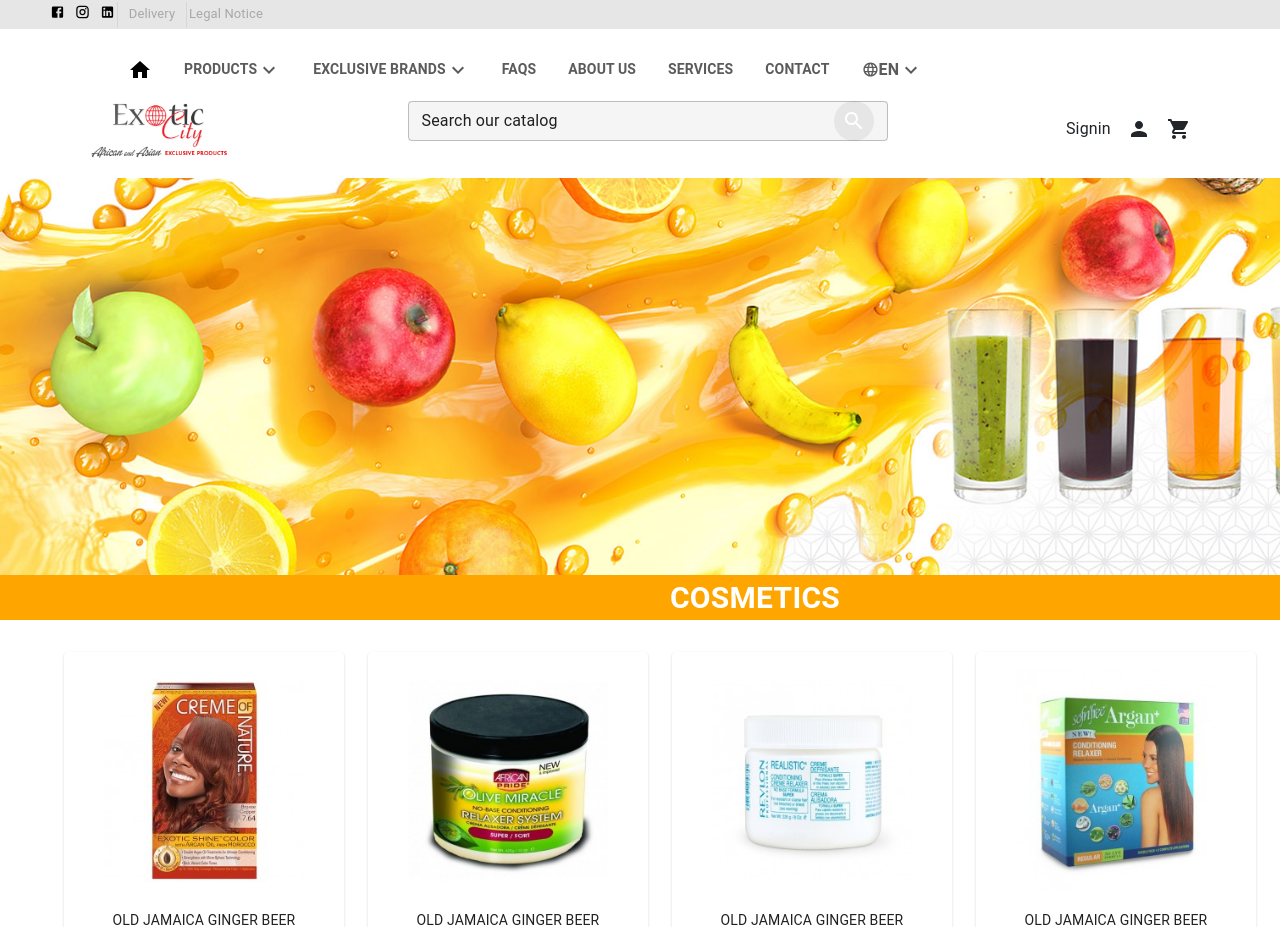
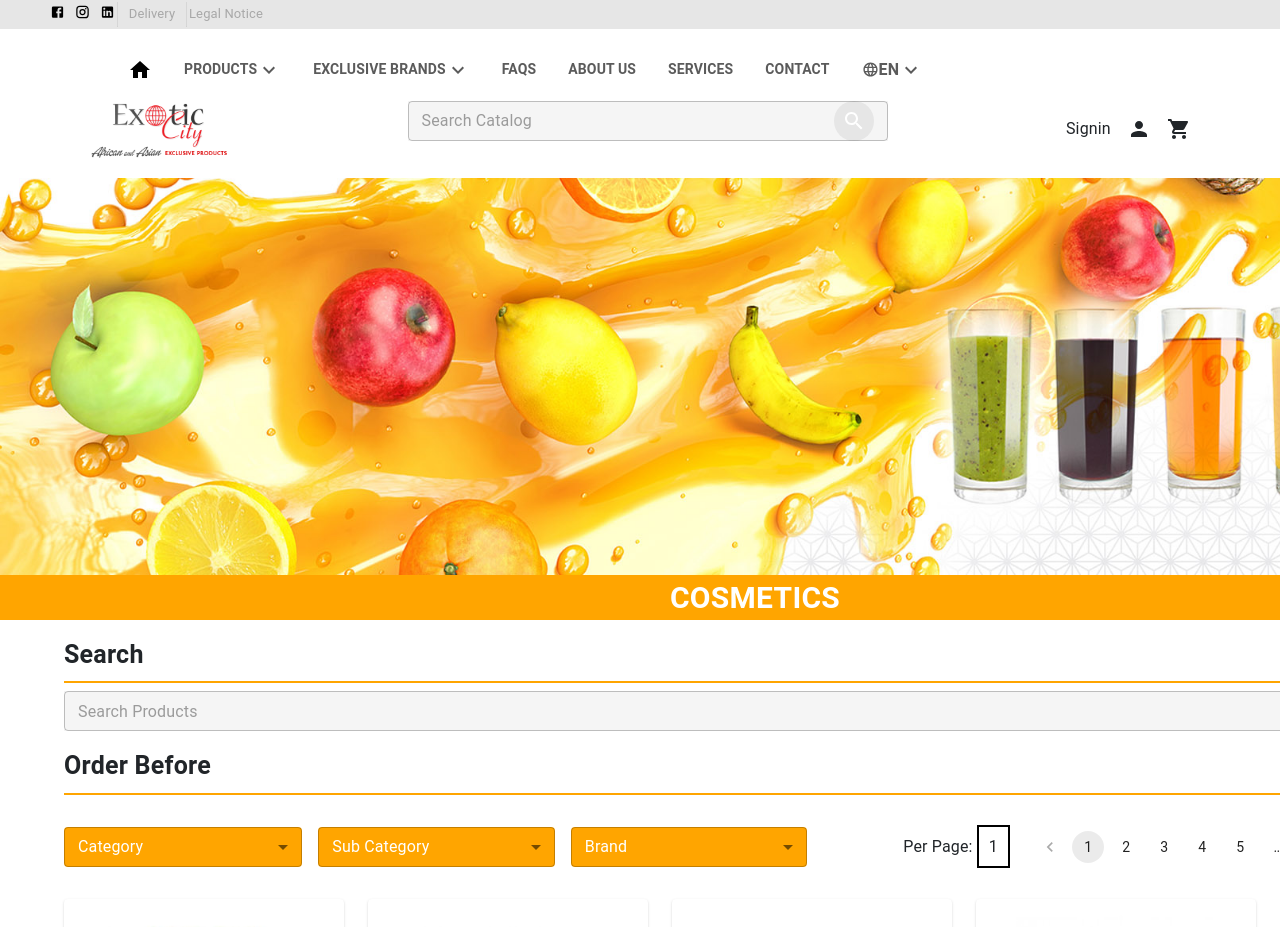
Before and after one commit to Haseebinvader/Exotic-City, a React (Vite) app: page /Cosmetics in a window 1280 px wide. Shown: the top 927 px of the page. Built offline with nearby package versions, Linux system fonts and the light colour scheme.

Commit message:
new update

```diff
--- a/src/pages/Product_Pages/Cosmetics.jsx
+++ b/src/pages/Product_Pages/Cosmetics.jsx
@@ -1,6 +1,6 @@
 import { Grid, Typography } from "@mui/material"
 import Drinks_Img from '../../assets/jpeg/DRINKS.jpg'
-// import Filters from "../../views/products/filters"
+import Filters from "../../views/products/filters"
 import Cosmetic_Card from "../../views/products/Cosmetic_Card"
 const Cosmetics = () => {
     return (
@@ -9,7 +9,7 @@
                 <img src={Drinks_Img} width='1510px' />
                 <Typography sx={{ textAlign: 'center', fontSize: '30px', fontWeight: '600', color: '#fff', backgroundColor: 'orange' }}>COSMETICS</Typography>
             </Grid>
-            {/* <Filters /> */}
+            <Filters />
             <Cosmetic_Card />
         </Grid>
 
--- a/src/pages/Product_Pages/Hair.jsx
+++ b/src/pages/Product_Pages/Hair.jsx
@@ -1,6 +1,6 @@
 import { Grid, Typography } from "@mui/material"
 import Drinks_Img from '../../assets/jpeg/DRINKS.jpg'
-// import Filters from "../../views/products/filters"
+import Filters from "../../views/products/filters"
 import Hair_Card from "../../views/products/Hair_Card"
 const Hair = () => {
     return (
@@ -9,7 +9,7 @@
                 <img src={Drinks_Img} width='1510px' />
                 <Typography sx={{ textAlign: 'center', fontSize: '30px', fontWeight: '600', color: '#fff', backgroundColor: 'orange' }}>HAIR</Typography>
             </Grid>
-            {/* <Filters /> */}
+            <Filters />
             <Hair_Card />
         </Grid>
 
--- a/src/views/home/Nav_Search.jsx
+++ b/src/views/home/Nav_Search.jsx
@@ -11,12 +11,12 @@
 
     return (
         <Grid container sx={{ width: '100%', display: 'flex', justifyContent: 'space-around', pt: '1.2rem', height: '6rem', textAlign: 'center' }} xs={12}>
-            <Hidden mdUp><Grid item alignItems='center'><MenuIcon /></Grid>  </Hidden>
+            <Hidden mdUp><Grid item alignItems='center'><MenuIcon /></Grid></Hidden>
             <Grid item> <img src={LOGO} style={{ width: '140px' }} /></Grid>
             <Hidden mdDown>
 
                 <Grid item > <TextField
-                    sx={{ backgroundColor: '#F5F5F5', width: '30rem', border: 'none', position: 'end' }} size='small' variant="outlined" value="Search our catalog"
+                    sx={{ backgroundColor: '#F5F5F5', width: '30rem', border: 'none', position: 'end' }} size='small' variant="outlined" placeholder="Search Catalog"
                     InputProps={{ endAdornment: (<IconButton sx={{ backgroundColor: '#E6E6E6', color: '#fff' }}><SearchIcon /></IconButton>) }} />
                 </Grid>
             </Hidden>
--- a/src/views/home/Services.jsx
+++ b/src/views/home/Services.jsx
@@ -3,11 +3,10 @@
 import propos from '../../assets/jpeg/propos.jpg'
 const Services = () => {
     return (
-        <Grid container sx={{ display: 'flex', justifyContent: 'space-around', mt: '2rem' }}>
+        <Grid container sx={{ display: 'flex', justifyContent: 'space-around', mt: '2rem', height: '100%', pb: '2rem' }}>
             <Grid item>
                 <Typography textAlign='center' fontSize='35px'>A PROPOS</Typography>
                 <Box style={{ width: '100% ', height: '2px', backgroundColor: 'red', margin: '8px 0', }} ></Box>
-
                 <Box sx={{ display: 'flex', justifyContent: 'space-evenly', mt: '4rem' }}>
                     <Typography><img src={propos} width='90%' /></Typography>
                     <Typography width='18rem' fontSize='14px'>Feel,To taste,To explore,Like, To share.Words that define the very essence of Exotic City, a major player in the production and distribution of food, beverages and personal care products from Asia and Africa. As a producer and distributor, we want to create a dialogue between cultures, encourage diversity and fully subscribe to the societal challenges of openness and integration. We are proud owners of brands like Africa Village, Congo nature, Royal Village, De Chez Nous, Care n Clear, Thai Village and many more. We also hold exclusive distribution rights of Shan, Rubicon, Regal, Crème of Nature, Dabur, ORS, Fair n White.</Typography>
@@ -16,7 +15,6 @@
             <Grid item>
                 <Typography textAlign='center' fontSize='35px'>SERVICES</Typography>
                 <Box style={{ width: '100% ', height: '2px', backgroundColor: 'red', margin: '8px 0', }} ></Box>
-
                 <Box sx={{ display: 'flex', justifyContent: 'space-around', mt: '4rem' }}>
                     <Typography><img src={services} width='90%' /></Typography>
                     <Typography width='18rem' fontSize='14px'>We specialize in African and Asian food products, operating as wholesaler and distributor in Belgium. We provide delivery across Europe and Scandinavian countries, our client portfolio exists in Germany, France, Netherlands, Austria, Switzerland, Sweden, Denmark, Finland and Norway. Exotic City offers over 6000 products in dry, frozen and fresh categories. Reserved for professionals (traders or restaurateurs), all our goods are available in self-service cash & carry that is a One Stop shop warehouse.
--- a/src/views/products/Food_Card.jsx
+++ b/src/views/products/Food_Card.jsx
@@ -36,11 +36,10 @@
                         <img src={item.Image} alt={item.Name} />
                         <Typography sx={{ fontSize: '14px' }}>{item.Name}</Typography>
                         <Typography sx={{ fontSize: '12px' }}>{item.size}</Typography>
-                        <Box sx={{ display: 'flex', justifyContent: 'center', alignItems: 'center',  gap: '1rem', border: '1px solid lightgrey', mt: '1rem', width: '10.6rem', ml: '3.1rem'}}>
+                        <Box sx={{ display: 'flex', justifyContent: 'center', alignItems: 'center', gap: '1rem', border: '1px solid lightgrey', mt: '1rem', width: '10.6rem', ml: '3.1rem' }}>
                             <Button onClick={() => handleDecrement(index)} sx={{ backgroundColor: 'orange', color: 'white', '&:hover': { backgroundColor: 'orange' } }}>-</Button>
                             <Typography>{isIncrement[index]}</Typography>
                             <Button onClick={() => handleIncrement(index)} sx={{ backgroundColor: 'green', color: 'white', '&:hover': { backgroundColor: 'green' } }}>+</Button>
-
                         </Box>
                     </Card>
                 </Grid>
--- a/src/views/products/filters.jsx
+++ b/src/views/products/filters.jsx
@@ -1,43 +1,70 @@
 import MenuItem from '@mui/material/MenuItem';
 import FormControl from '@mui/material/FormControl';
 import Select from '@mui/material/Select';
-import Box from '@mui/material/Box';
-import { Grid } from '@mui/material';
+import { Box, Grid, IconButton, TextField, Typography } from '@mui/material';
+import { Fragment, useState } from 'react';
+import Pagination from '@mui/material/Pagination';
+import SearchIcon from '@mui/icons-material/Search';
 
-const categories = ["Drinks", "Preserved Food", "Fresh Food", "Frozen Food"]
-const sub_categories = ["Drinks", "Preserved Food", "Fresh Food", "Frozen Food"]
-const brands = ["Drinks", "Preserved Food", "Fresh Food", "Frozen Food"]
+// Arrays
+const categories = ['Category', 'Oliver Hansen', 'Van Henry', 'April Tucker', 'Ralph Hubbard', 'Omar Alexander', 'Carlos Abbott'];
+const sub_categories = ['Sub Category', 'Oliver Hansen', 'Van Henry', 'April Tucker', 'Ralph Hubbard', 'Omar Alexander', 'Carlos Abbott'];
+const brand = ['Brand', 'Oliver Hansen', 'Van Henry', 'April Tucker', 'Ralph Hubbard', 'Omar Alexander', 'Carlos Abbott'];
 
+export default function SingleSelect() {
+    const [page, setPage] = useState(1);
+    const handleChange = (event, value) => {
+        setPage(value);
+    };
+    const [category, setCategory] = useState('Category');
+    const [subCategory, setSubCategory] = useState('Sub Category');
+    const [selectedBrand, setSelectedBrand] = useState('Brand');
 
-
-const filters = () => {
     return (
+        <Fragment>
             <Grid container>
                 <Grid item>
-                {/* Category Dropdown */}
-                <Box sx={{ minWidth: 150, maxHeight: 10 }}>
-                    <FormControl fullWidth><Select>{categories.map((item, index) => (<Box key={index}><MenuItem>{item}</MenuItem></Box>))}</Select></FormControl>
+                    <Box sx={{ ml: '4rem', mt: '1rem' }}>
+                        <Typography sx={{ textAlign: 'left', fontSize: '25px', fontWeight: '600' }}>Search</Typography>
+                        <Box sx={{ width: '86rem', height: '2px', backgroundColor: 'orange', margin: '8px 0' }} ></Box>
+                        <TextField sx={{ backgroundColor: '#F5F5F5', border: 'none', width: '100%' }} size='small' variant="outlined" placeholder="Search Products"
+                            InputProps={{ endAdornment: (<IconButton sx={{ backgroundColor: '#E6E6E6', color: '#fff' }}><SearchIcon /></IconButton>) }} />
                     </Box>
                 </Grid>
-            {/* Sub-Category Dropdown */}
                 <Grid item>
-                <Box sx={{ minWidth: 150 }}>
-                    <FormControl fullWidth>
-                        <Select>{sub_categories.map((item, index) => (<Box key={index}><MenuItem value={item}>{item}</MenuItem></Box>))}</Select>
-                    </FormControl>
+                    <Box sx={{ ml: '4rem', mt: '1rem' }}>
+                        <Typography sx={{ textAlign: 'left', fontSize: '25px', fontWeight: '600' }}>Order Before</Typography>
+                        <Box sx={{ width: '86rem ', height: '2px', backgroundColor: 'orange', margin: '8px 0' }} ></Box>
                     </Box>
                 </Grid>
+                <Grid item>
+                    <Box sx={{ display: 'flex', alignItems: 'center', justifyContent: 'space-around' }}>
+                        {/* Categories Dropwosn */}
+                        <FormControl sx={{ ml: 8, width: '20%', mt: 3 }}>
+                            <Select size='small' value={category} onChange={(e) => setCategory(e.target.value)} sx={{ backgroundColor: 'orange', color: '#fff' }}>
+                                {categories.map((name) => (<MenuItem key={name} value={name} >{name}</MenuItem>))}
+                            </Select>
+                        </FormControl>
+                        {/* Sub Categories Dropdown */}
+                        <FormControl sx={{ ml: 2, width: 300, mt: 3 }}>
+                            <Select size='small' value={subCategory} onChange={(e) => setSubCategory(e.target.value)} sx={{ backgroundColor: 'orange', color: '#fff' }}>
+                                {sub_categories.map((name) => (<MenuItem key={name} value={name}>{name}</MenuItem>))}
+                            </Select>
+                        </FormControl>
                         {/* Brand Dropdown */}
-            <Grid item>
-                <Box sx={{ minWidth: 150 }}>
-                    <FormControl fullWidth>
-                        <Select>{brands.map((item, index) => (<Box key={index}><MenuItem value={item}>{item}</MenuItem></Box>))} </Select>
+                        <FormControl sx={{ ml: 2, width: 300, mt: 3 }}>
+                            <Select size='small' value={selectedBrand} onChange={(e) => setSelectedBrand(e.target.value)} sx={{ backgroundColor: 'orange', color: '#fff' }}>
+                                {brand.map((name) => (<MenuItem key={name} value={name}>{name}</MenuItem>))}
+                            </Select>
                         </FormControl>
+                        {/* Pagination */}
+                        <Box sx={{ display: 'flex', alignItems: 'center', mt: '1.5rem', ml: '6rem' }}>
+                            <Typography width={'8rem'}> Per Page: <span style={{ border: '2px solid #000', padding: '10px' }}>{page}</span> </Typography>
+                            <Pagination sx={{ width: '30rem' }} count={10} page={page} onChange={handleChange} />
+                        </Box>
                     </Box>
                 </Grid>
             </Grid>
-
-    )
+        </Fragment>
+    );
 }
-
-export default filters
```
Also changed, not shown: src/pages/Product_Pages/Food.jsx (+4 -4 lines), src/views/home/Cosmetic_Dropdown.jsx (+4 -17 lines). Lines whose indentation alone changed are shown as unchanged.
